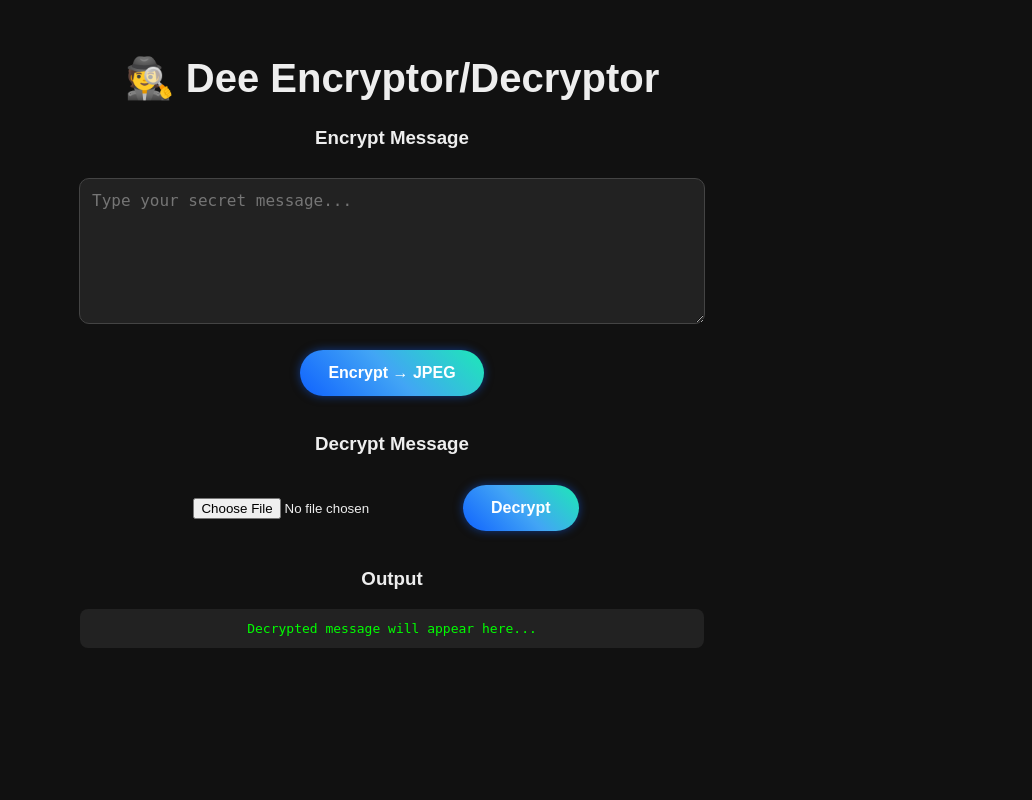
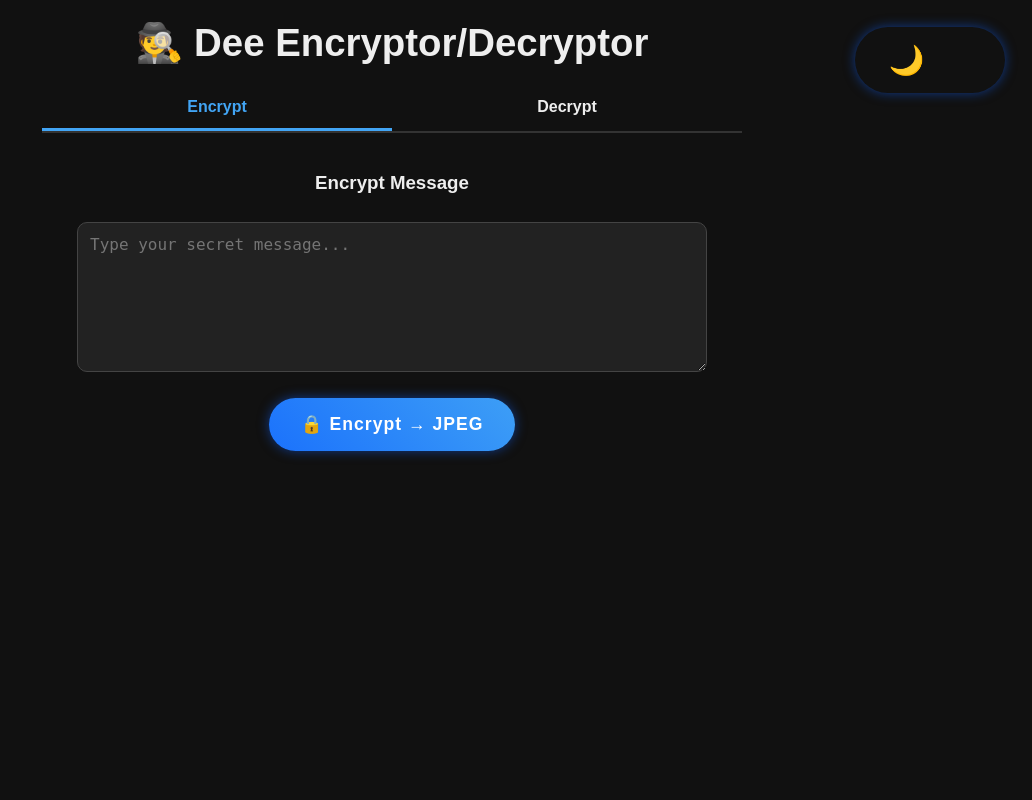
Before and after one commit to deepakgammer/deecryptor, a Flask app: page / in a window 1280 px wide. Shown: the whole page, without its empty margins (248-1280 px from the left). Run offline with Flask 3, Linux system fonts and the light colour scheme.

Commit message:
Update index.html

```diff
--- a/templates/index.html
+++ b/templates/index.html
@@ -5,56 +5,170 @@
   <title>🕵️ Dee Encryptor/Decryptor</title>
   <meta name="viewport" content="width=device-width, initial-scale=1.0, maximum-scale=1">
   <style>
+    :root {
+      --bg: #111;
+      --text: #eee;
+      --card: #222;
+      --accent: linear-gradient(45deg, #0f62fe, #42a5f5, #1de9b6);
+    }
+    body.light {
+      --bg: #f5f5f5;
+      --text: #111;
+      --card: #fff;
+      --accent: linear-gradient(45deg, #0062ff, #26c6da, #ff4081);
+    }
     body {
       font-family: Arial, sans-serif;
-      background: #111;
-      color: #eee;
+      background: var(--bg);
+      color: var(--text);
+      margin: 0;
+      padding: 0;
+      display: flex;
+      flex-direction: column;
+      align-items: center;
+      min-height: 100vh;
+      transition: background 0.5s ease, color 0.5s ease;
+    }
+    h1 {
+      font-size: clamp(1.4rem, 4vw, 2.4rem);
+      margin: 20px 0;
       text-align: center;
-      padding: 20px;
     }
-    h1 { font-size: clamp(1.5rem, 4vw, 2.5rem); margin-bottom: 10px; }
-    h3 { margin-top: 25px; }
-    textarea {
-      width: 90%; max-width: 600px;
-      height: 120px; margin: 10px;
-      border-radius: 10px; padding: 12px;
-      font-size: 1rem; background: #222;
-      color: #eee; border: 1px solid #444;
+
+    /* 🌙 Theme Toggle */
+    .theme-toggle {
+      position: fixed;
+      top: 15px;
+      right: 15px;
+      background: transparent;
+      border: none;
+      cursor: pointer;
+      font-size: 1.8rem;
+      transition: transform 0.5s ease;
     }
+    .theme-toggle span {
+      display: inline-block;
+      transition: transform 0.5s ease, opacity 0.5s ease;
+    }
+    body.light .moon { opacity: 0; transform: rotate(180deg); }
+    body.light .sun { opacity: 1; transform: rotate(0deg); }
+    .moon { opacity: 1; transform: rotate(0deg); }
+    .sun { opacity: 0; transform: rotate(-180deg); }
+
+    /* 📂 Tabs */
+    .tabs {
+      display: flex;
+      justify-content: center;
+      margin-bottom: 20px;
+      border-bottom: 2px solid #333;
+      width: 100%;
+      max-width: 700px;
+      flex-wrap: wrap;
+    }
+    .tab {
+      flex: 1;
+      min-width: 120px;
+      text-align: center;
+      padding: 12px;
+      cursor: pointer;
+      font-weight: bold;
+      border-bottom: 3px solid transparent;
+      transition: 0.3s;
+    }
+    .tab.active {
+      border-color: #42a5f5;
+      color: #42a5f5;
+    }
+    .tab-content {
+      display: none;
+      width: 100%;
+      max-width: 700px;
+      text-align: center;
+    }
+    .tab-content.active { display: block; }
+
+    /* 📝 Inputs */
+    textarea, pre {
+      width: 90%;
+      max-width: 650px;
+      margin: 10px auto;
+      border-radius: 10px;
+      padding: 12px;
+      font-size: clamp(0.9rem, 2.5vw, 1rem);
+      background: var(--card);
+      color: var(--text);
+      border: 1px solid #444;
+      transition: background 0.5s ease, color 0.5s ease;
+      box-sizing: border-box;
+    }
+    textarea { height: clamp(100px, 20vh, 150px); resize: vertical; }
+
+    /* 🔘 Buttons */
     button {
-      margin: 12px; padding: 14px 28px;
-      font-size: 1rem; border-radius: 50px;
-      border: none; cursor: pointer;
-      background: linear-gradient(45deg, #0f62fe, #42a5f5, #1de9b6);
-      color: white; font-weight: bold;
-      box-shadow: 0 0 10px rgba(15,98,254,0.5);
-      transition: transform 0.2s;
+      margin: 12px;
+      padding: clamp(12px, 3vw, 16px) clamp(20px, 5vw, 32px);
+      font-size: clamp(1rem, 2.5vw, 1.1rem);
+      border-radius: 50px;
+      cursor: pointer;
+      border: none;
+      background: var(--accent);
+      background-size: 300% 300%;
+      color: #fff;
+      font-weight: bold;
+      letter-spacing: 1px;
+      box-shadow: 0 0 12px rgba(15,98,254,0.5);
+      transition: transform 0.3s ease, box-shadow 0.3s ease;
+      min-width: 150px;
     }
     button:hover { transform: scale(1.05); }
-    input[type=file] { margin: 15px 0; }
-    pre {
-      background: #222; padding: 12px;
-      border-radius: 8px; width: 90%; max-width: 600px;
-      margin: auto; color: #0f0;
-      word-wrap: break-word;
-    }
+    input[type=file] { margin: 15px 0; font-size: clamp(0.9rem, 2.5vw, 1rem); }
+    pre { font-size: clamp(0.8rem, 2vw, 1rem); word-wrap: break-word; overflow-x: auto; }
   </style>
 </head>
 <body>
+  <!-- 🌙 Dark/Light Toggle -->
+  <button class="theme-toggle" onclick="toggleTheme()">
+    <span class="moon">🌙</span>
+    <span class="sun">☀️</span>
+  </button>
+
   <h1>🕵️ Dee Encryptor/Decryptor</h1>
 
-  <h3>Encrypt Message</h3>
-  <textarea id="message" placeholder="Type your secret message..."></textarea><br>
-  <button onclick="encrypt()">Encrypt → JPEG</button>
+  <!-- Tabs -->
+  <div class="tabs">
+    <div class="tab active" onclick="openTab('encrypt')">Encrypt</div>
+    <div class="tab" onclick="openTab('decrypt')">Decrypt</div>
+  </div>
 
-  <h3>Decrypt Message</h3>
-  <input type="file" id="fileInput" accept=".jpeg,.jpg"/>
-  <button onclick="decrypt()">Decrypt</button>
+  <!-- Encrypt Tab -->
+  <div id="encrypt" class="tab-content active">
+    <h3>Encrypt Message</h3>
+    <textarea id="message" placeholder="Type your secret message..."></textarea><br>
+    <button onclick="encrypt()">🔒 Encrypt → JPEG</button>
+  </div>
 
-  <h3>Output</h3>
-  <pre id="output">Decrypted message will appear here...</pre>
+  <!-- Decrypt Tab -->
+  <div id="decrypt" class="tab-content">
+    <h3>Decrypt Message</h3>
+    <input type="file" id="fileInput" accept=".jpeg,.jpg"/>
+    <button onclick="decrypt()">🔓 Decrypt</button>
+    <h3>Output</h3>
+    <pre id="output">Decrypted message will appear here...</pre>
+  </div>
 
   <script>
+    // 🌙 Theme Toggle
+    function toggleTheme() { document.body.classList.toggle("light"); }
+
+    // 📂 Tab Switcher
+    function openTab(tabId) {
+      document.querySelectorAll('.tab').forEach(t => t.classList.remove('active'));
+      document.querySelectorAll('.tab-content').forEach(c => c.classList.remove('active'));
+      document.querySelector(`.tab[onclick="openTab('${tabId}')"]`).classList.add('active');
+      document.getElementById(tabId).classList.add('active');
+    }
+
+    // 🔒 Encrypt
     async function encrypt() {
       let formData = new FormData();
       formData.append("message", document.getElementById("message").value);
@@ -65,6 +179,7 @@
       a.href = url; a.download = "encrypted.jpeg"; a.click();
     }
 
+    // 🔓 Decrypt
     async function decrypt() {
       let file = document.getElementById("fileInput").files[0];
       if (!file) { alert("Select a JPEG file first!"); return; }
```
